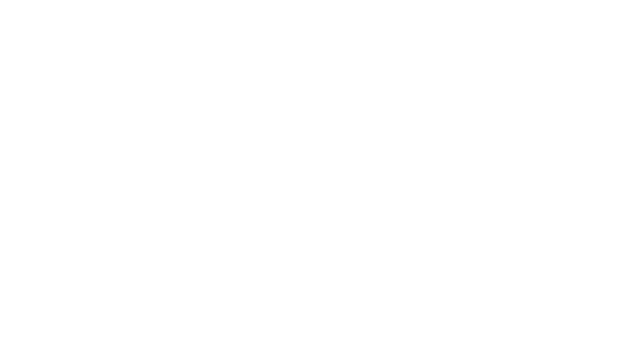
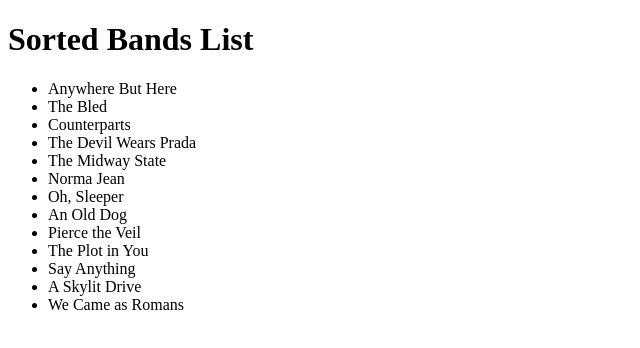
Before and after one commit to acciojob/sorting-articles-Pra04Gya, a website: page main.html in a window 1280 px wide. Shown: the whole page, without its empty margins (0-640 px from the left). Drawn offline with Linux system fonts and the light colour scheme.

Commit message:
created a submission

```diff
--- a/main.html
+++ b/main.html
@@ -1,16 +1,12 @@
 <!DOCTYPE html>
+<html>
+<head>
+  <title>Alphabetical Article Sorter</title>
+</head>
+<body>
+  <h1>Sorted Bands List</h1>
+  <ul id="band"></ul>
 
-<html>
-
-<head>
-	<link rel="stylesheet" href="styles.css">
-</head>
-
-<body>
-	<!-- the entire body must be written by student -->
-    <script type="text/javascript" src="./script.js">
-</script>
-
+  <script src="script.js"></script>
 </body>
-
 </html>
--- a/script.js
+++ b/script.js
@@ -1 +1,22 @@
 //your JS code here. If required.
+const bands = [
+  'The Plot in You', 'The Devil Wears Prada', 'Pierce the Veil', 'Norma Jean',
+  'The Bled', 'Say Anything', 'The Midway State', 'We Came as Romans',
+  'Counterparts', 'Oh, Sleeper', 'A Skylit Drive', 'Anywhere But Here', 'An Old Dog'
+];
+
+function stripArticle(str) {
+  return str.replace(/^(a |an |the )/i, '').trim();
+}
+
+
+const sortedBands = bands.sort((a, b) => {
+  return stripArticle(a).localeCompare(stripArticle(b));
+});
+
+const ul = document.getElementById('band');
+sortedBands.forEach(band => {
+  const li = document.createElement('li');
+  li.textContent = band;
+  ul.appendChild(li);
+});
```
